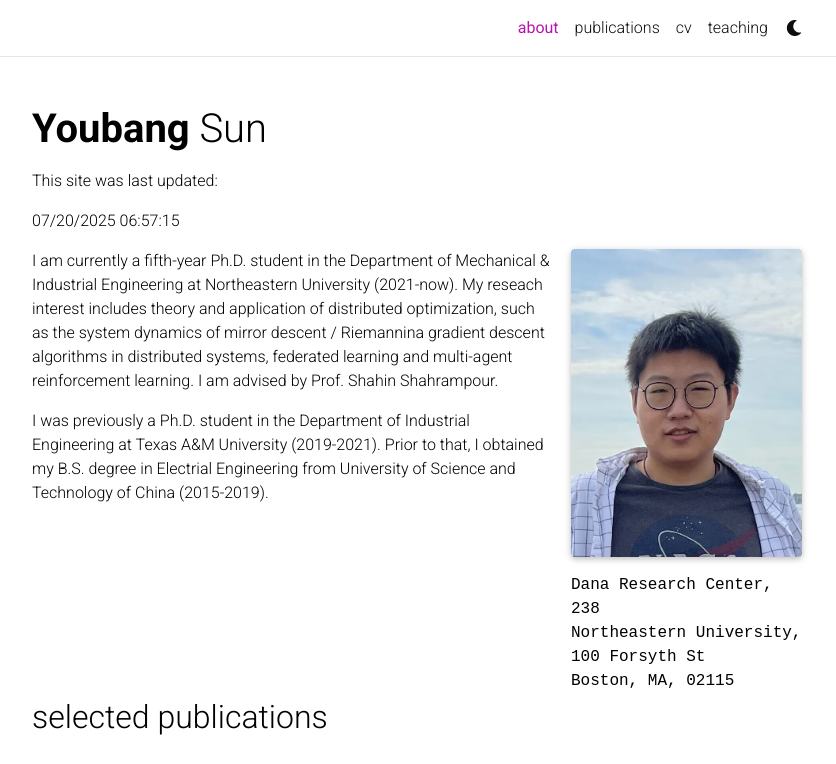
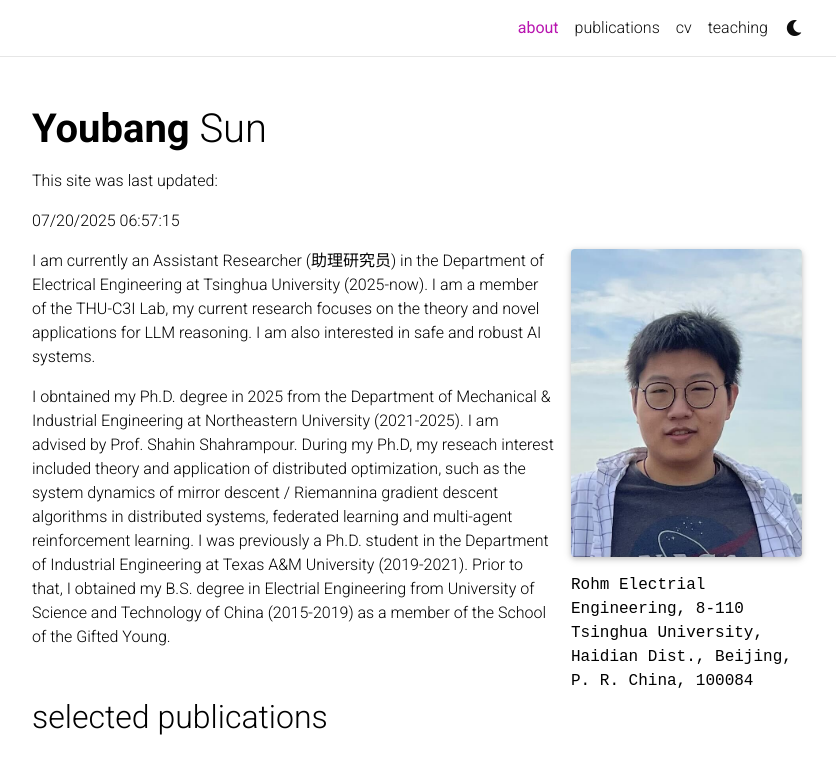
Before and after one commit to sundave1998/sundave1998.github.io, a Jekyll site: the page built from _pages/about.md, in a window 1280 px wide and 1053 px high, cut to the strip 0-764 px from the top of the window. Shown: the whole strip, without its empty margins (223-1059 px from the left). Built offline with Jekyll 4.4.1, drawn with Linux system fonts in a browser that asks for light colours; full-size pictures stand in for the smaller copies a plugin makes; comment, search, counter and statistics services are not loaded; a style sheet for code colours, icons or effects is not loaded.

Commit message:
thu update

```diff
--- a/_pages/about.md
+++ b/_pages/about.md
@@ -2,7 +2,7 @@
 layout: about
 title: about
 permalink: /
-subtitle: sun.youb[at]northeastern(dot)edu
+subtitle: ybsun[at]mail(dot)tsinghua(dot)edu(dot)cn
 subtitle:  >
     <p>This site was last updated:</p>
     <p id="demo"></p>
@@ -16,9 +16,9 @@ profile:
   image: prof_pic.jpg
   image_circular: false # crops the image to make it circular
   address: >
-    <p>Dana Research Center, 238</p>
-    <p>Northeastern University, 100 Forsyth St</p>
-    <p>Boston, MA, 02115</p>
+    <p>Rohm Electrial Engineering, 8-110</p>
+    <p>Tsinghua University, </p>
+    <p>Haidian  Dist., Beijing, P. R. China, 100084</p>
 
 news: false  # includes a list of news items
 latest_posts: false  # includes a list of the newest posts
@@ -26,10 +26,10 @@ selected_papers: true # includes a list of papers marked as "selected={true}"
 social: true  # includes social icons at the bottom of the page
 ---
 
-I am currently a fifth-year Ph.D. student in the Department of Mechanical & Industrial Engineering at Northeastern University (2021-now). My reseach interest includes theory and application of distributed optimization, such as the system dynamics of mirror descent / Riemannina gradient descent algorithms in distributed systems, federated learning and multi-agent reinforcement learning.
-I am advised by Prof. Shahin Shahrampour.
+I am currently an Assistant Researcher (助理研究员) in the Department of Electrical Engineering at Tsinghua University (2025-now). I am a member of the THU-C3I Lab, my current research focuses on the theory and novel applications for LLM reasoning. I am also interested in safe and robust AI systems.
 
-I was previously a Ph.D. student in the Department of Industrial Engineering at Texas A&M University (2019-2021). Prior to that, I obtained my B.S. degree in Electrial Engineering from University of Science and Technology of China (2015-2019).
+I obntained my Ph.D. degree in 2025 from the Department of Mechanical & Industrial Engineering at Northeastern University (2021-2025). I am advised by Prof. Shahin Shahrampour. During my Ph.D, my reseach interest included theory and application of distributed optimization, such as the system dynamics of mirror descent / Riemannina gradient descent algorithms in distributed systems, federated learning and multi-agent reinforcement learning.
+I was previously a Ph.D. student in the Department of Industrial Engineering at Texas A&M University (2019-2021). Prior to that, I obtained my B.S. degree in Electrial Engineering from University of Science and Technology of China (2015-2019) as a member of the School of the Gifted Young.
 
 <!-- Put your address / P.O. box / other info right below your picture. You can also disable any of these elements by editing `profile` property of the YAML header of your `_pages/about.md`. Edit `_bibliography/papers.bib` and Jekyll will render your [publications page](/al-folio/publications/) automatically. -->
 
```
Also changed, not shown: _data/cv.yml (+20 -15 lines), _pages/teaching.md (+4 -0 lines).
